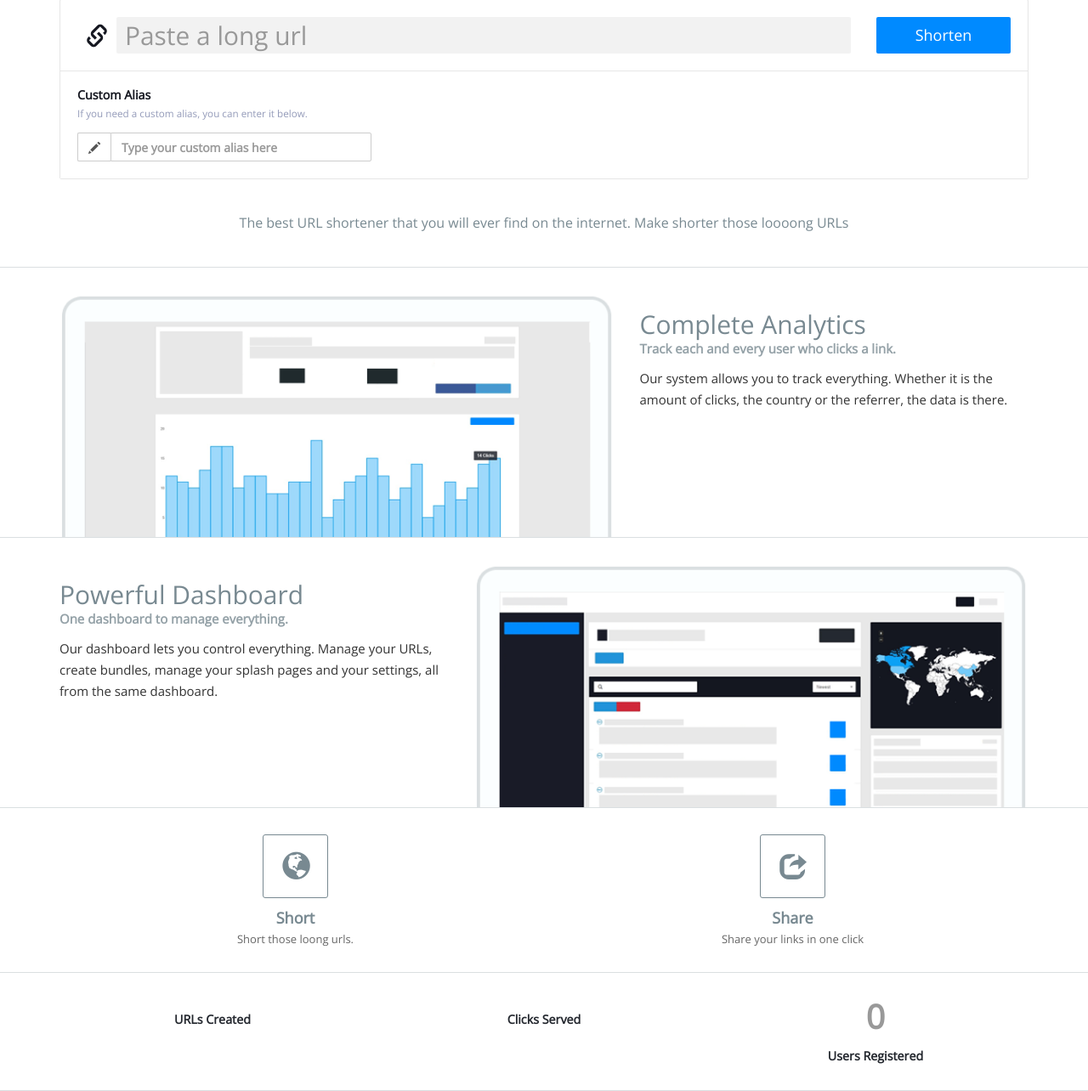
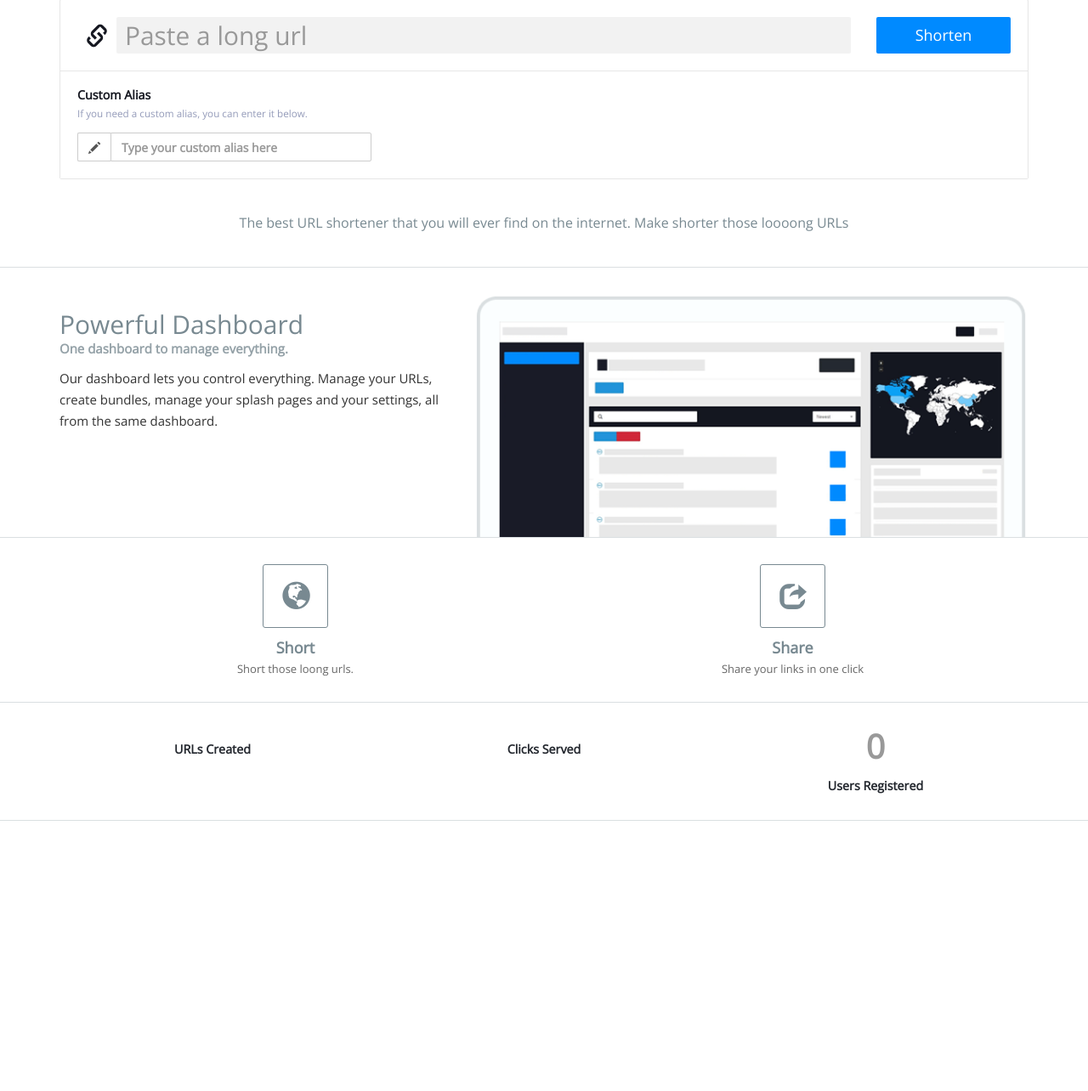
Before and after one commit to imarban/shortener, a Django app: template templates/index.html in a window 1280 px wide. Shown: the part 116-1400 px from the top of the page at 85% size. After the commit the page ends 1082 px from the top, so only its background shows below. Run offline with Django 3.2, Linux system fonts and the light colour scheme; the template is opened without the code that fills it, so the values that code supplies are empty; some libraries are stand-ins or nearby versions.

Commit message:
Remove misleading info

```diff
--- a/templates/index.html
+++ b/templates/index.html
@@ -93,24 +93,6 @@
     <section id="more">
         <div class="container">
             <div class="row feature">
-                <div class="col-sm-7 image">
-                    <img src="{% static "images/stats.png" %}" alt="One dashboard to manage all everthing.">
-                </div>
-                <div class="col-sm-5 info">
-                    <h2>
-                        Complete Analytics
-                        <small>Track each and every user who clicks a link.</small>
-                    </h2>
-                    <p>
-                        Our system allows you to track everything. Whether it is the amount of clicks, the country or
-                        the referrer, the data is there. </p>
-                </div>
-            </div>
-        </div>
-    </section>
-    <section>
-        <div class="container">
-            <div class="row feature">
                 <div class="col-sm-5 info">
                     <h2>
                         Powerful Dashboard
```
